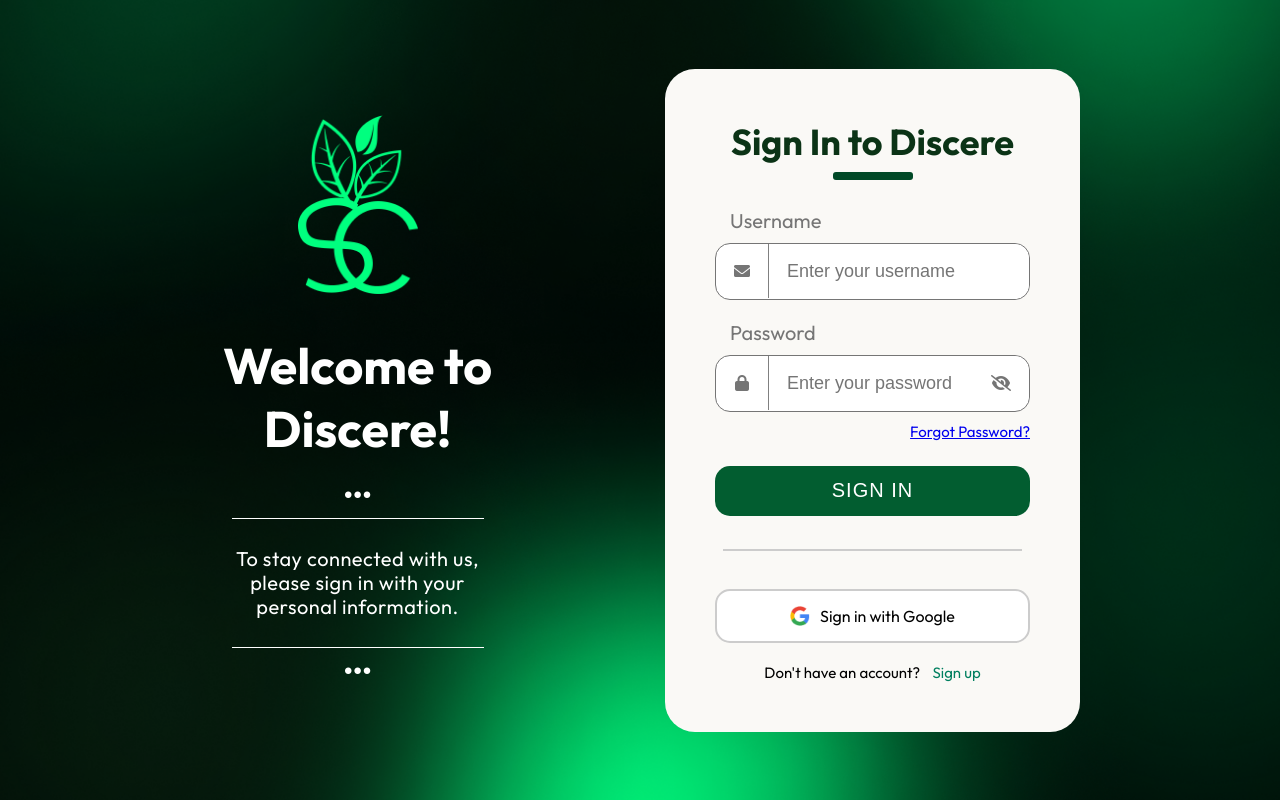
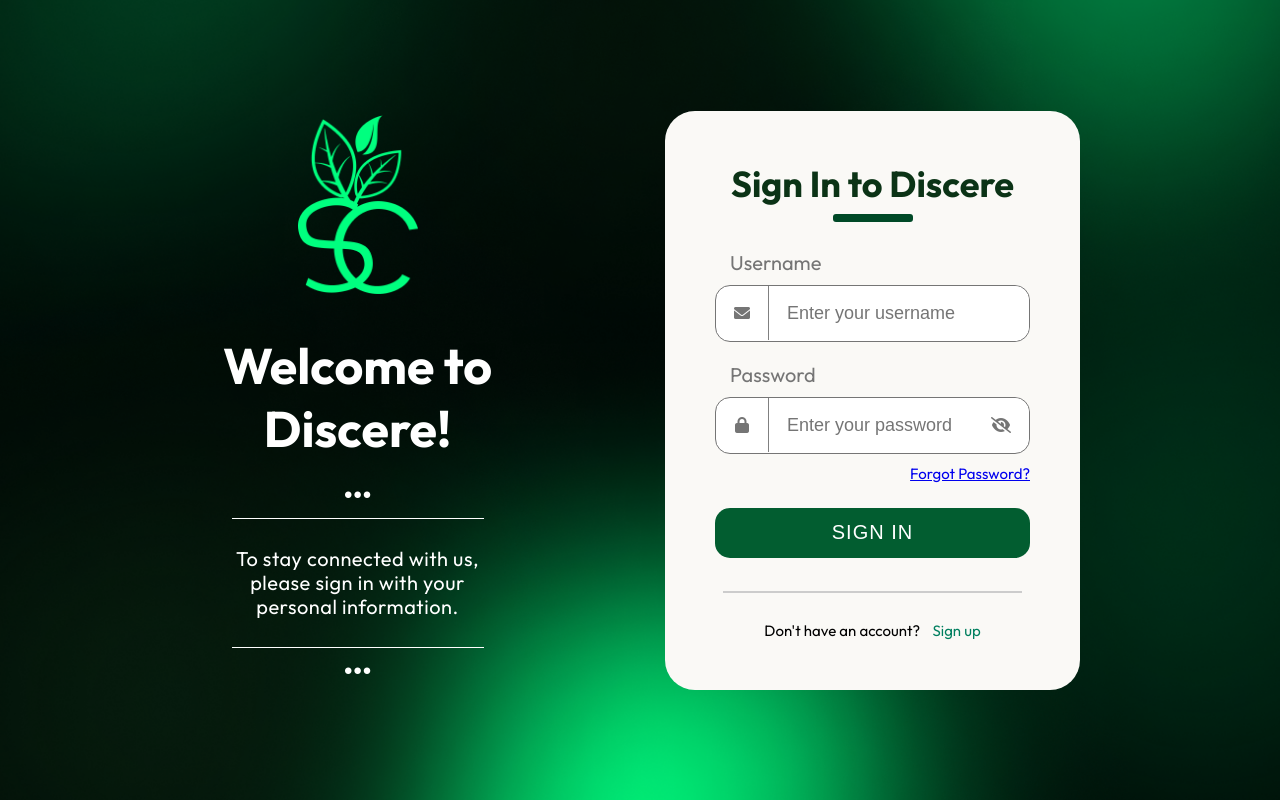
Before and after one commit to y4na/Discere, a Django app: page /auth/login/ in a window 1280 px wide. Run offline with Django 5.2, Linux system fonts and the light colour scheme; some libraries are stand-ins or nearby versions; some web fonts are replaced.

Commit message:
updates log in

```diff
--- a/apps/authentication/templates/auth/login.html
+++ b/apps/authentication/templates/auth/login.html
@@ -56,10 +56,6 @@
                 </div>
                 <button type="submit" class="submit-btn">SIGN IN</button>
                 <hr class="custom-hr-2"/>
-                <div class="google-btn">
-                    <img src="{% static 'auth/images/google-logo.png' %}" alt="Google Logo" width="20">
-                    <span>Sign in with Google</span>
-                </div>
             </form>
 
             <div class="signup-link">
```
Also changed, not shown: media/profile_pictures/Screenshot_2024-10-21_063121.png (added).
